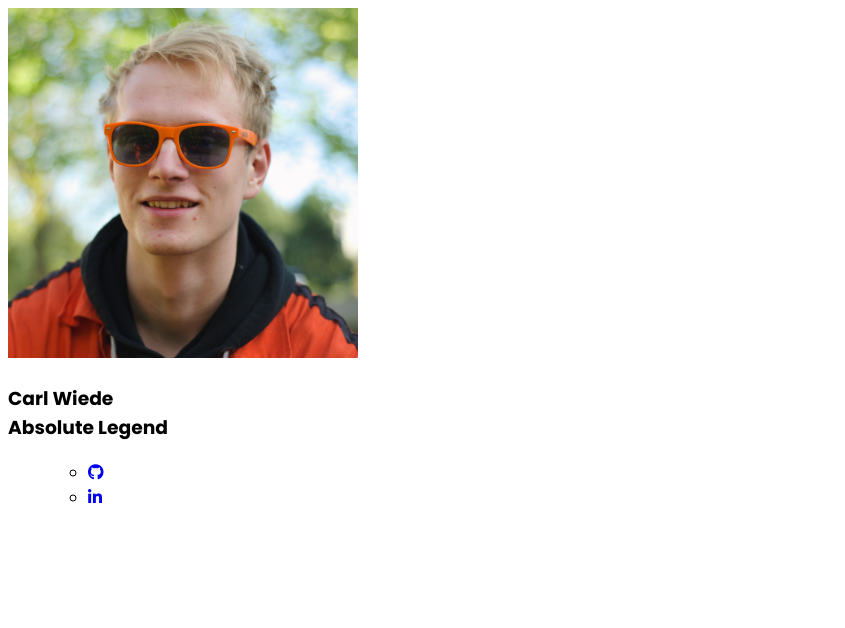
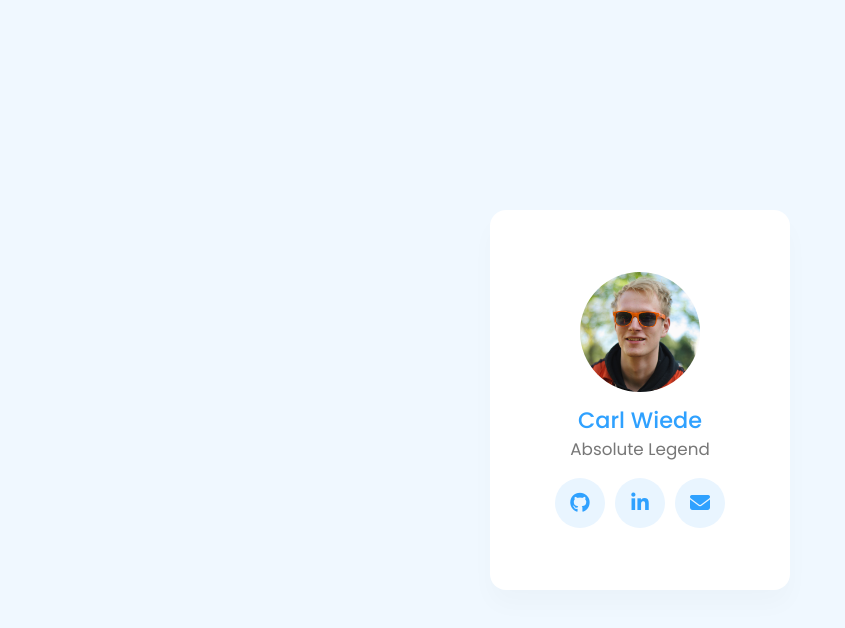
Before and after one commit to carlwiede/carlwiede.se, a plain HTML site: page index.html in a window 1280 px wide. Shown: the whole page, without its empty margins (0-845 px from the left). Drawn offline with Linux system fonts and the light colour scheme.

Commit message:
Update index & style to get started with neat visuals

```diff
--- a/index.html
+++ b/index.html
@@ -13,15 +13,14 @@
             <div class="content">
                 <div class="image-text">
                     <div class="image-box">
-                        <img src="images/happykid.jpg" width="350px">
+                        <img src="images/happykid.jpg">
                     </div>
                     <h3>Carl Wiede<br><span>Absolute Legend</span></h3>
                 </div>
                 <ul class="sci">
-                    <ul>
-                        <li><a href="#"><i class="fa-brands fa-github"></i></a></li>
-                        <li><a href="#"><i class="fa-brands fa-linkedin-in"></i></a></li>
-                    </ul>
+                    <li><a href="#"><i class="fa-brands fa-github" aria-hidden="true"></i></a></li>
+                    <li><a href="#"><i class="fa-brands fa-linkedin-in" aria-hidden="true"></i></a></li>
+                    <li><a href="#"><i class="fa-solid fa-envelope" aria-hidden="true"></i></a></li>
                 </ul>
             </div>
         </div>
--- a/style.css
+++ b/style.css
@@ -1,5 +1,103 @@
 @import url('https://fonts.googleapis.com/css?family=Poppins:200,300,400,500,600,700,800,900&display=swap');
 *
 {
+    margin: 0;
+    padding: 0;
+    box-sizing: border-box;
     font-family: 'Poppins', sans-serif;
 }
+
+section
+{
+    position: relative;
+    background: #f0f8ff;
+    min-height: 100vh;
+    display: flex;
+    justify-content: center;
+    align-items: center;
+}
+
+section .card
+{
+    position: relative;
+    width: 300px;
+    height: 380px;
+    background: #fff;
+    box-shadow: 0 15px 25px rgba(0,0,0,0.025);
+    border-radius: 16px;
+    display: flex;
+    justify-content: center;
+    align-items: center;
+}
+
+section .card .content,
+section .card .image-text
+{
+    display: flex;
+    justify-content: center;
+    align-items: center;
+    flex-direction: column;
+}
+
+section .card .image-text .image-box
+{
+    position: relative;
+    width: 120px;
+    height: 120px;
+    overflow: hidden;
+    border-radius: 50%;
+    margin-bottom: 15px;
+}
+
+section .card .image-text .image-box img
+{
+    position: absolute;
+    top: 0;
+    left: 0;
+    width: 100%;
+    height: 100%;
+    object-fit: cover;
+}
+
+section .card .image-text h3
+{
+    font-weight: 500;
+    font-size: 1.4em;
+    line-height: 1.2em;
+    text-align: center;
+    color: #2fa1ff;
+}
+
+section .card .image-text h3 span
+{
+    font-weight: 400;
+    color: #777;
+    font-size: 0.75em;
+}
+
+section .card .sci
+{
+    display: flex;
+    margin-top: 15px;
+}
+
+section .card .sci li
+{
+    list-style: none;
+}
+
+section .card .sci li a
+{
+    position: relative;
+    width: 50px;
+    height: 50px;
+    background: #e9f5ff;
+    color: #2fa1ff;
+    margin: 0 5px;
+    display: flex;
+    justify-content: center;
+    align-items: center;
+    text-decoration: none;
+    border-radius: 50%;
+    font-size: 20px;
+}
```
